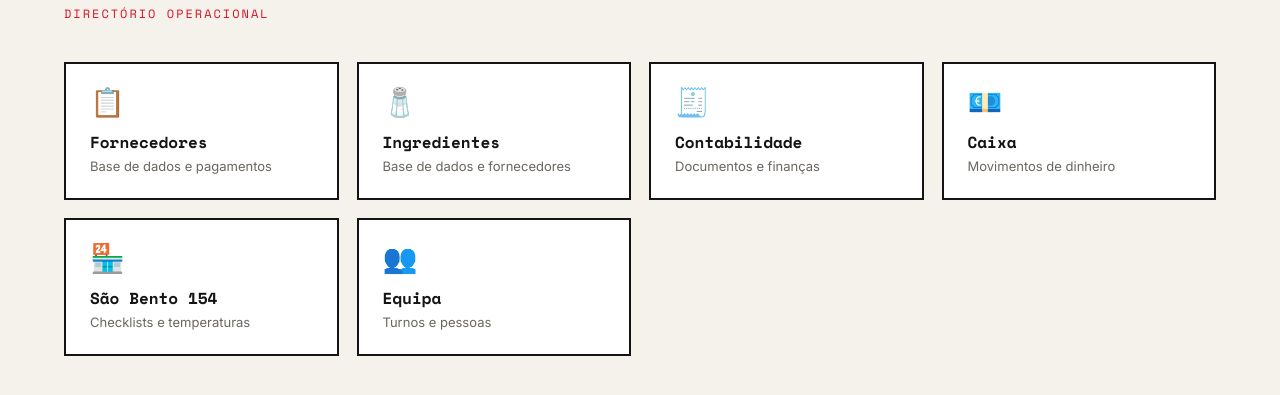
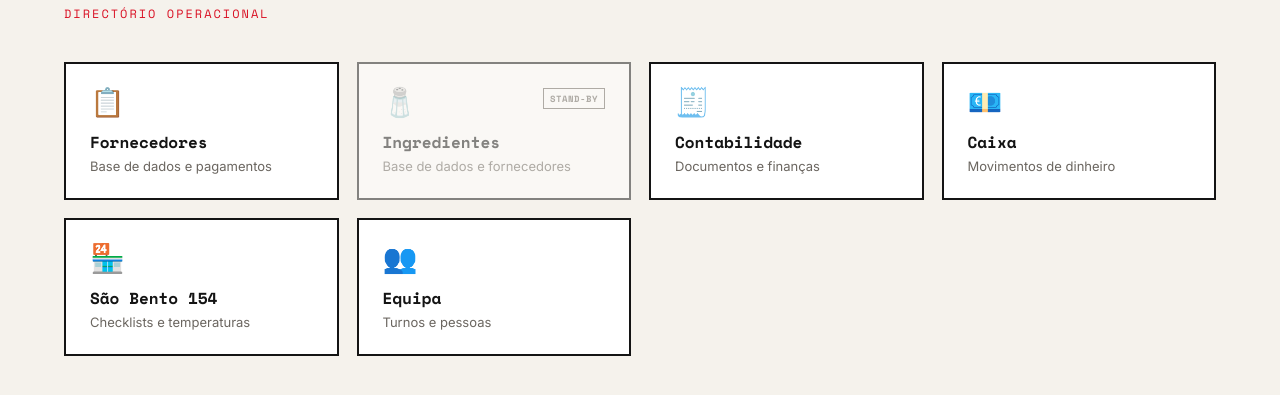
Before and after one commit to eatgioco/eatgioco.github.io, a plain HTML site: page index.html in a window 1280 px wide. Shown: the part 165-560 px from the top of the page. Drawn offline with nearby package versions, Linux system fonts and the light colour scheme.

Commit message:
Colocar card de Ingredientes em stand-by no index.html
Card fica visivel mas desactivado (sem link, opacidade reduzida, badge
"Stand-by") ate ser reactivado. ingredientes.html nao foi tocado.

```diff
--- a/index.html
+++ b/index.html
@@ -116,6 +116,31 @@
     font-size:13px;
     color:var(--muted);
   }
+
+  .card-disabled{
+    cursor:default;
+    opacity:0.5;
+    position:relative;
+  }
+
+  .card-disabled:hover{
+    transform:none;
+    box-shadow:none;
+  }
+
+  .card-standby-badge{
+    position:absolute;
+    top:24px;
+    right:24px;
+    font-family:'Space Mono', monospace;
+    font-size:9px;
+    font-weight:700;
+    letter-spacing:0.5px;
+    text-transform:uppercase;
+    color:var(--muted);
+    border:1px solid var(--muted);
+    padding:3px 6px;
+  }
 </style>
 </head>
 <body>
@@ -137,11 +162,12 @@
       <p class="card-subtitle">Base de dados e pagamentos</p>
     </a>
 
-    <a class="card" href="ingredientes.html">
+    <div class="card card-disabled">
+      <span class="card-standby-badge">Stand-by</span>
       <div class="card-icon">🧂</div>
       <h3 class="card-title">Ingredientes</h3>
       <p class="card-subtitle">Base de dados e fornecedores</p>
-    </a>
+    </div>
 
     <a class="card" href="contabilidade.html">
       <div class="card-icon">🧾</div>
```
